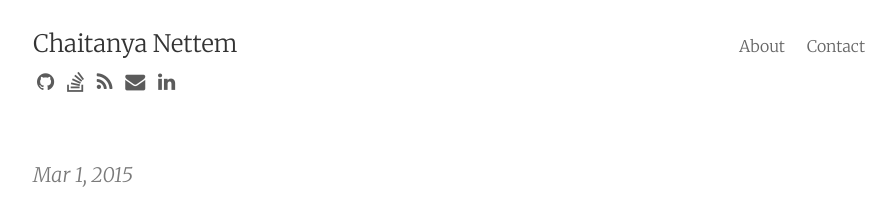
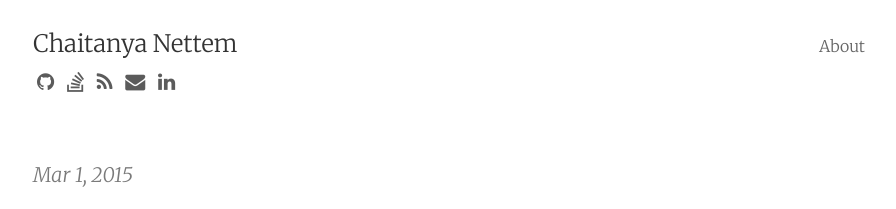
Before and after one commit to chaitanyanettem/chaitanyanettem.github.com, a Jekyll site: the page built from index.html, in a window 1280 px wide. Shown: the top 209 px of the page, without its empty margins (191-1087 px from the left). Built offline with Jekyll 4.4.1, drawn with Linux system fonts in a browser that asks for light colours; nearby versions of some CDN libraries; Markdown is read by kramdown in place of the engine named in the settings; the list of posts is cut into pages by our own code.

Commit message:
updated nav bar

```diff
--- a/_includes/navigation.html
+++ b/_includes/navigation.html
@@ -1,2 +1 @@
-<a href="{{ site.baseurl }}/about/">About</a>
-<a href="{{ site.baseurl }}/contact/">Contact</a>
+<a href="http://chaitanya.im">About</a>
```
Also changed, not shown: 7 other files.
